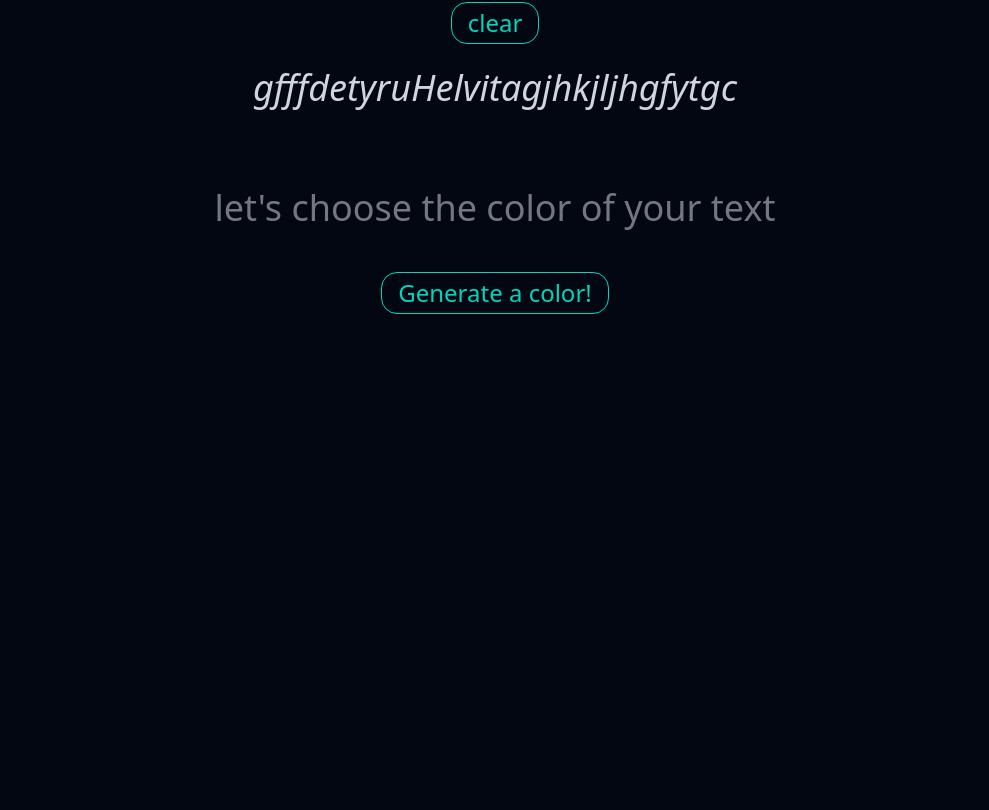
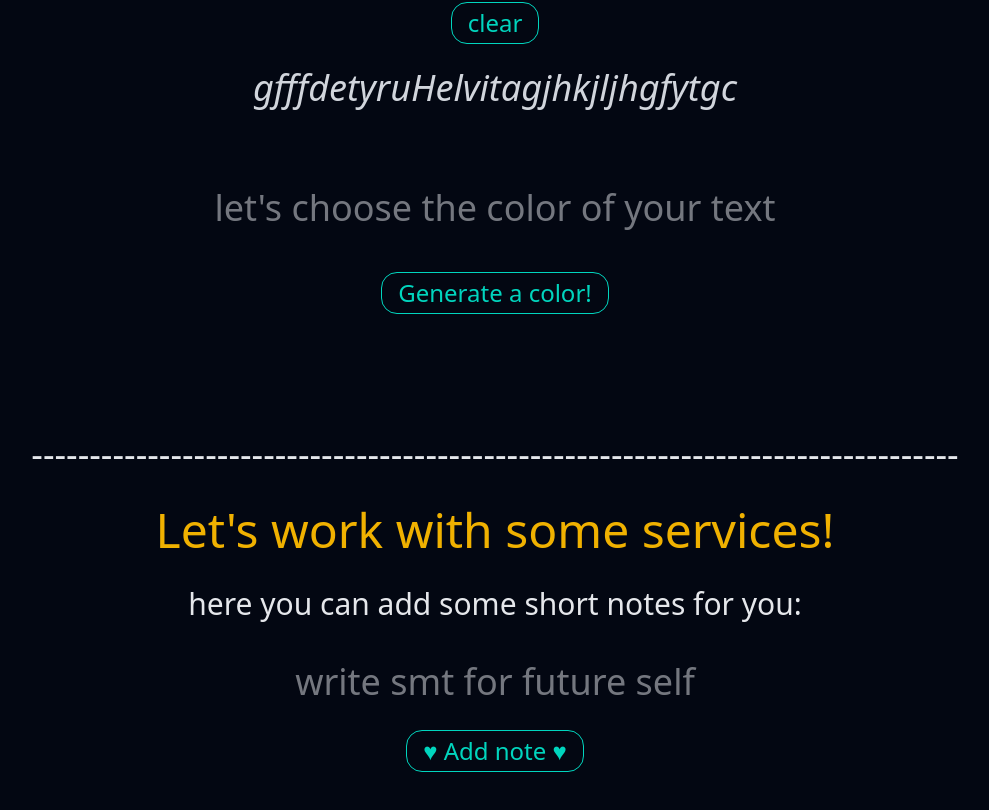
Before and after one commit to hellvita/angular-first-project, an Angular app: page / in a window 1280 px wide. Shown: the part 2472-3282 px from the top of the page, without its empty margins (145-1134 px from the left). Before the commit the page ends 2926 px from the top, so only its background shows below. Built offline with nearby package versions, Linux system fonts and the light colour scheme.

Commit message:
add markup to use Todo service in the TestComponent

```diff
--- a/src/app/components/test-component/test-component.html
+++ b/src/app/components/test-component/test-component.html
@@ -69,7 +69,7 @@
     <p class="text-[12px] border-b border-yellow-700">good choice!</p>
   }
 
-  <h2>here is some words from {{ myName }}:</h2>
+  <h3>here is some words from {{ myName }}:</h3>
   <ul>
     @for (
       part of partsOfHelvitaMessage;
@@ -115,18 +115,18 @@
   </div>
 
   <div class="flex flex-col gap-5 p-5 items-center">
-    <h2>here is my name in different cases:</h2>
+    <h3>here is my name in different cases:</h3>
     <p class="text-4xl text-purple-500 text-right">{{ myName | lowercase }}</p>
     <p class="text-4xl text-teal-500 text-right">{{ myName | uppercase }}</p>
   </div>
 
   <div class="flex flex-col gap-5 p-5 items-center">
-    <h2>what currency it is??</h2>
+    <h3>what currency it is??</h3>
     <p class="text-3xl italic text-sky-500">{{ 20.5 | currency: 'ㅎ' }}</p>
   </div>
 
   <div class="flex flex-col gap-5 p-5 items-center">
-    <h2>just look at this loooong number!</h2>
+    <h3>just look at this loooong number!</h3>
     <p class="text-3xl italic">hello, i'm a long number, my value is</p>
     <p class="text-3xl italic text-teal-400">{{ veryLongNumber }}</p>
     <p class="text-3xl italic">
@@ -136,7 +136,7 @@
   </div>
 
   <div class="flex flex-col gap-5 p-5 items-center">
-    <h2>how do you like it more?</h2>
+    <h3>how do you like it more?</h3>
     <p class="text-3xl italic text-purple-500 hover:scale-120 transition-transform duration-300">
       i love you for {{ amountOfLove }}
     </p>
@@ -181,3 +181,42 @@
     }
   </div>
 </section>
+
+<section class="p-10 flex flex-col items-center gap-8">
+  <p>{{ separateWith('-', 80) }}</p>
+
+  <div class="flex flex-col gap-8 items-center">
+    <h2 class="text-5xl text-yellow-500">Let's work with some services!</h2>
+    <p class="text-3xl">here you can add some short notes for you:</p>
+  </div>
+
+  <div class="flex flex-col gap-5 items-center">
+    <input
+      type="text"
+      [(ngModel)]="newTask"
+      placeholder="write smt for future self"
+      class="w-200 text-center p-2 outline-0 cursor-pointer hover:border hover:border-gray-500/50 rounded-2xl"
+    />
+
+    <button
+      (click)="addTask()"
+      class="w-fit text-2xl border py-1 px-4 rounded-2xl text-teal-400 hover:bg-teal-600/20 cursor-pointer transition-colors duration-300"
+    >
+      ♥ Add note ♥
+    </button>
+  </div>
+
+  <ul class="flex flex-col gap-4">
+    @for (task of tasks; track $index; let id = $index) {
+      <li class="flex gap-5 items-center justify-center">
+        <p>{{ task }}</p>
+        <button
+          class="w-fit text-2xl border py-1 px-4 rounded-2xl text-gray-400 hover:bg-gray-50/20 hover:text-gray-100 cursor-pointer transition-colors duration-300"
+          (click)="removeTask(id)"
+        >
+          delete it
+        </button>
+      </li>
+    }
+  </ul>
+</section>
--- a/src/app/components/test-component/test-component.ts
+++ b/src/app/components/test-component/test-component.ts
@@ -42,6 +42,8 @@ export class TestComponent implements OnInit {
 
   removeTask(id: number) {
     this.todoService.deleteTaskById(id);
+
+    this.updateTasks();
   }
 
   @Input() messageFromParent: string = '(no messages from parent have been received yet...)';
```
